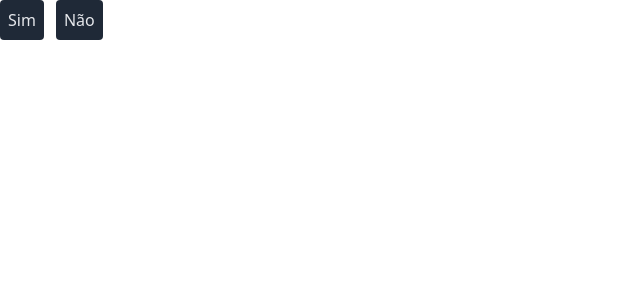
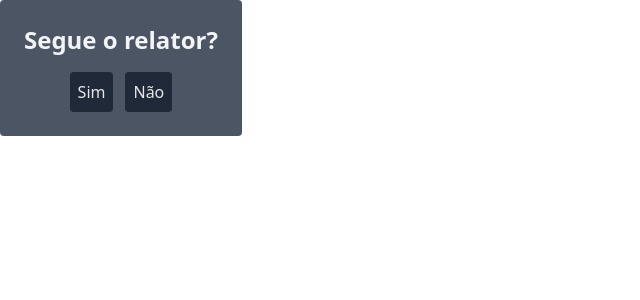
Before and after one commit to JoaoVSouto/voting-booth, a Vue app: page / in a window 1280 px wide. Shown: the top 300 px of the page, without its empty margins (0-640 px from the left). Built offline with nearby package versions, Linux system fonts and the light colour scheme.

Commit message:
Create VotingCard component

```diff
--- a/src/App.vue
+++ b/src/App.vue
@@ -1,16 +1,21 @@
 <template>
-  <Booth :options="options" @vote="handleVote" />
+  <VotingCard
+    :state="votingState"
+    title="Segue o relator?"
+    :votes="votes"
+    @vote="handleVote"
+  />
 </template>
 
 <script lang="ts">
-import { computed, defineComponent, ref } from 'vue';
+import { defineComponent, ref } from 'vue';
 
-import Booth from './components/Booth.vue';
+import VotingCard from './components/VotingCard.vue';
 
 export default defineComponent({
   name: 'App',
   components: {
-    Booth,
+    VotingCard,
   },
   setup() {
     const votes = ref([
@@ -23,16 +28,27 @@ export default defineComponent({
         count: 12,
       },
     ]);
-    const options = computed(() => votes.value.map(vote => vote.option));
+    const votingState = ref<'open' | 'closed'>('open');
+
+    function incrementCountOn(option: string) {
+      const vote = votes.value.find(vote => vote.option === option);
+
+      if (!vote) {
+        return;
+      }
+
+      vote.count += 1;
+    }
 
     function handleVote(option: string) {
-      console.log(option);
+      votingState.value = 'closed';
+      incrementCountOn(option);
     }
 
     return {
       votes,
-      options,
       handleVote,
+      votingState,
     };
   },
 });
--- a/src/components/Result.vue
+++ b/src/components/Result.vue
@@ -1,5 +1,5 @@
 <template>
-  <ol class="list-decimal">
+  <ol class="list-decimal text-gray-200">
     <li v-for="vote in parsedVotes" :key="vote.option">
       {{ vote.option }} - {{ vote.count }} votos ({{ vote.rate }}%)
     </li>
@@ -9,10 +9,7 @@
 <script lang="ts">
 import { computed, defineComponent, PropType, ref } from 'vue';
 
-type Vote = {
-  option: string;
-  count: number;
-};
+import { Vote } from '@/types/Vote';
 
 export default defineComponent({
   name: 'Result',
--- /dev/null
+++ b/src/components/VotingCard.vue
@@ -0,0 +1,53 @@
+<template>
+  <div class="bg-gray-600 max-w-max p-6 flex flex-col rounded">
+    <h1 class="font-bold text-2xl mb-4 text-gray-100">{{ title }}</h1>
+
+    <div class="flex justify-center">
+      <Booth
+        v-if="state === 'open'"
+        :options="options"
+        @vote="$emit('vote', $event)"
+      />
+      <Result v-if="state === 'closed'" :votes="votes" />
+    </div>
+  </div>
+</template>
+
+<script lang="ts">
+import { computed, defineComponent, PropType } from 'vue';
+
+import { Vote } from '@/types/Vote';
+
+import Booth from './Booth.vue';
+import Result from './Result.vue';
+
+export default defineComponent({
+  name: 'VotingCard',
+  components: {
+    Booth,
+    Result,
+  },
+  props: {
+    votes: {
+      type: Array as PropType<Vote[]>,
+      required: true,
+    },
+    title: {
+      type: String,
+      required: true,
+    },
+    state: {
+      type: String,
+      default: 'open',
+    },
+  },
+  emits: ['vote'],
+  setup(props) {
+    const options = computed(() => props.votes.map(vote => vote.option));
+
+    return {
+      options,
+    };
+  },
+});
+</script>
```
Also changed, not shown: 1 other file (tests, documents, lock files or other folders).
